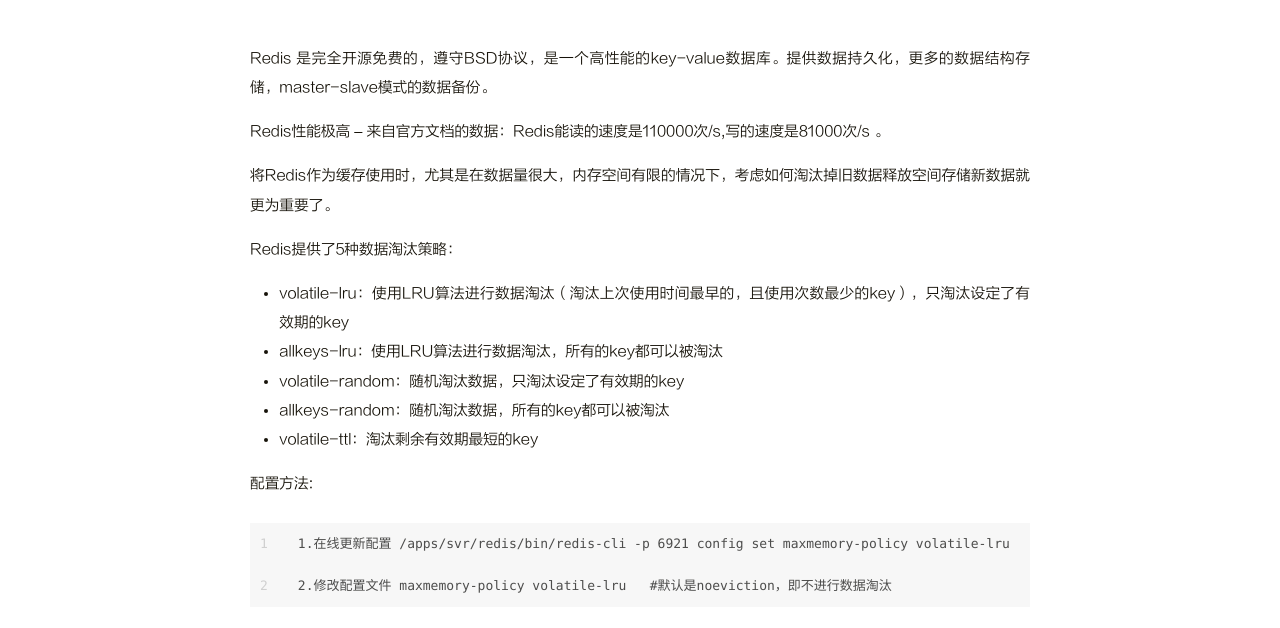
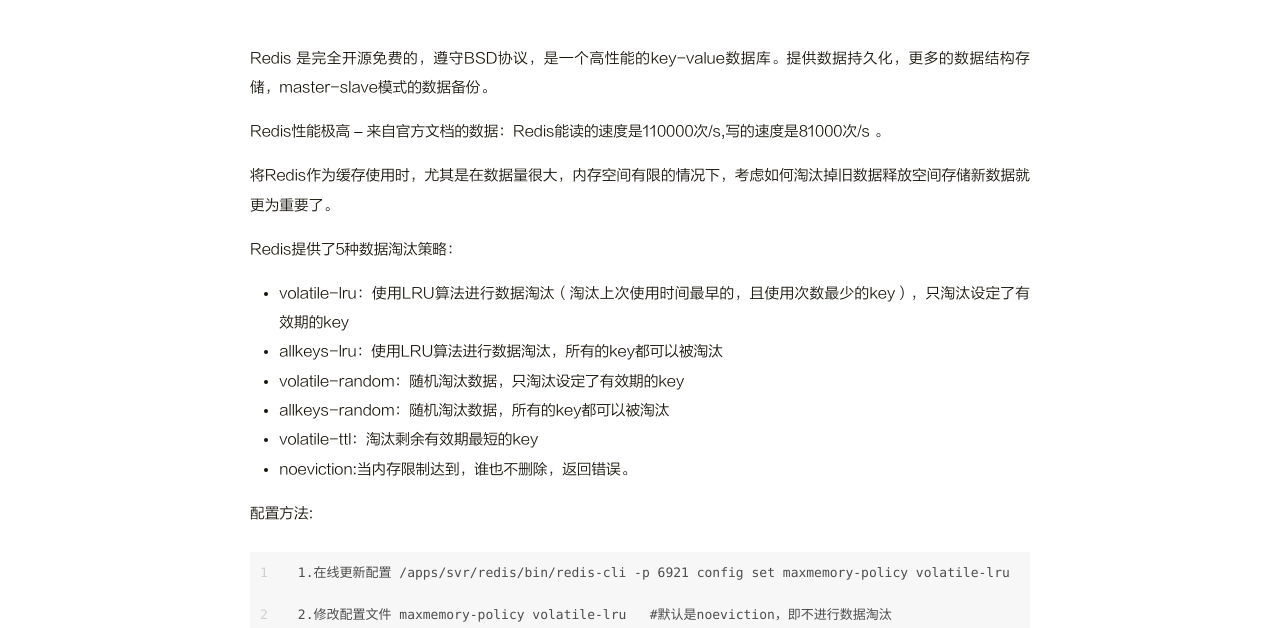
Before and after one commit to huangyu-TV/huangyu-TV.github.io, a plain HTML site: page 2019/12/17/Redis数据淘汰策略/index.html in a window 1280 px wide. Shown: the part 172-800 px from the top of the page. Drawn offline with Linux system fonts and the light colour scheme.

Commit message:
Site updated: 2019-12-20 13:57:42

```diff
--- a/2019/12/17/Redis数据淘汰策略/index.html
+++ b/2019/12/17/Redis数据淘汰策略/index.html
@@ -140,6 +140,7 @@
 <li>volatile-random：随机淘汰数据，只淘汰设定了有效期的key</li>
 <li>allkeys-random：随机淘汰数据，所有的key都可以被淘汰</li>
 <li>volatile-ttl：淘汰剩余有效期最短的key</li>
+<li>noeviction:当内存限制达到，谁也不删除，返回错误。</li>
 </ul>
 <p>配置方法:</p>
 <figure class="highlight plain"><table><tr><td class="gutter"><pre><span class="line">1</span></pre></td><td class="code"><pre><span class="line">1.在线更新配置 &#x2F;apps&#x2F;svr&#x2F;redis&#x2F;bin&#x2F;redis-cli -p 6921 config set maxmemory-policy volatile-lru </span></pre></td></tr><tr><td class="gutter"><pre><span class="line">2</span></pre></td><td class="code"><pre><span class="line">2.修改配置文件 maxmemory-policy volatile-lru   #默认是noeviction，即不进行数据淘汰</span></pre></td></tr></table></figure>
```
